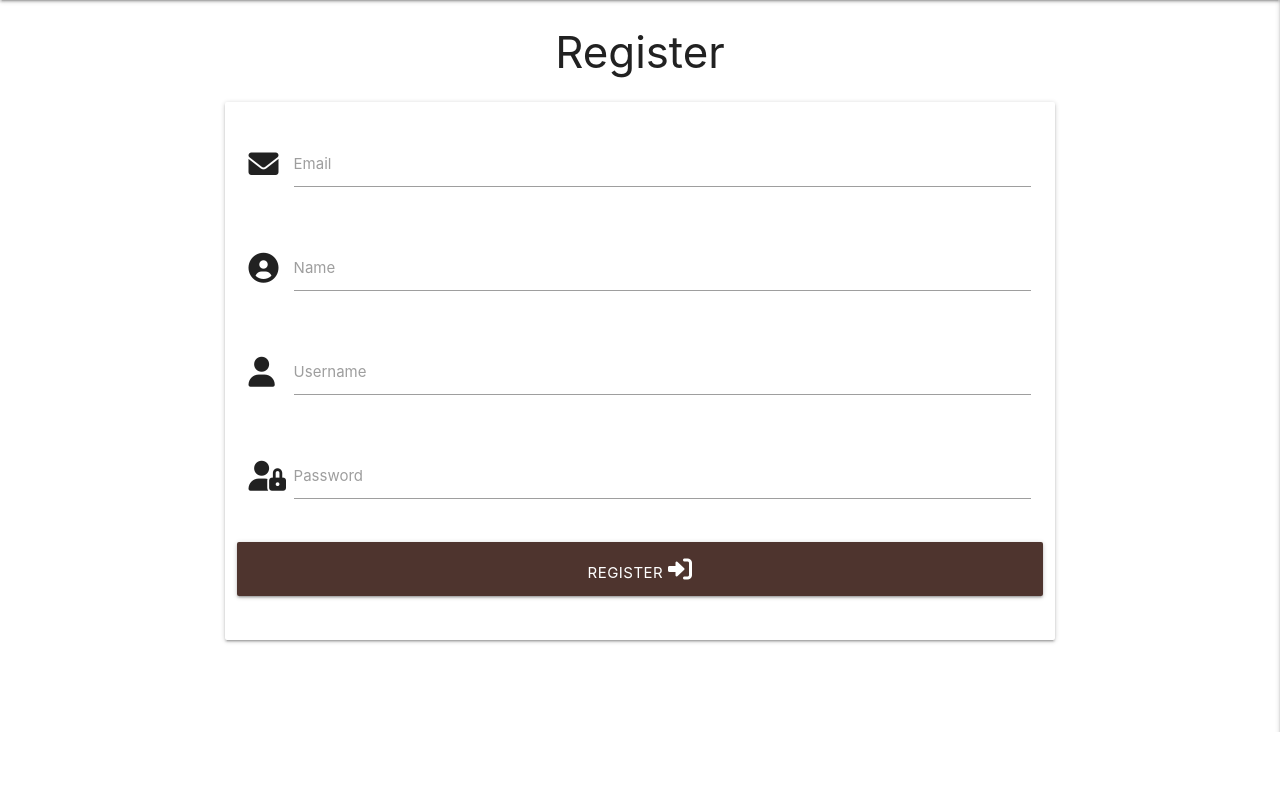
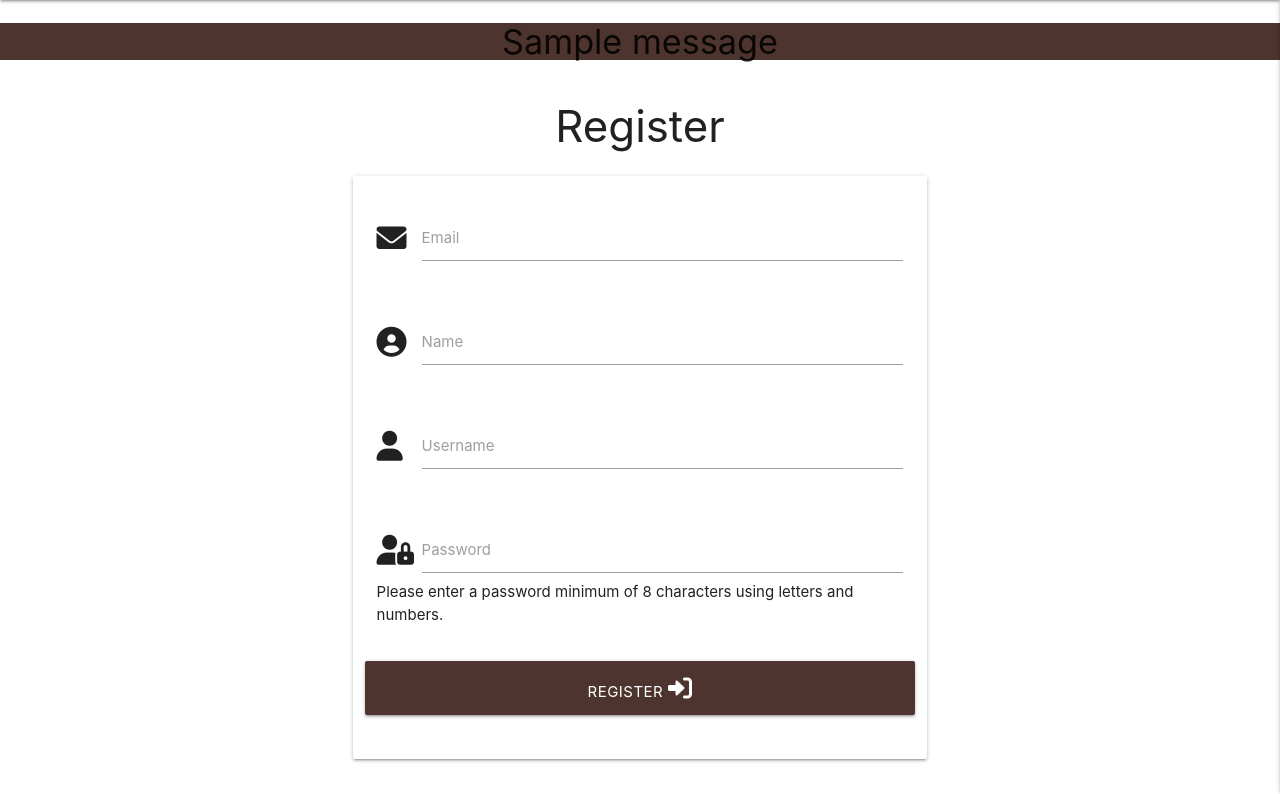
Before and after one commit to suzybee1987/the-book-nook-project, a Flask app: page /register in a window 1280 px wide. Shown: the part 68-862 px from the top of the page. Before the commit the page ends 800 px from the top, so only its background shows below. Run offline with Flask 2, Linux system fonts and the light colour scheme; one stand-in notice (Sample message) is shown; some libraries are stand-ins or nearby versions.

Commit message:
Dev: add register functionality

```diff
--- a/app.py
+++ b/app.py
@@ -28,6 +28,34 @@ def get_reviews():
 
 @app.route("/register", methods=["GET", "POST"])
 def register():
+    if request.method == "POST":
+        # check if username already exists
+        existing_user = mongo.db.users.find_one(
+            {"username": request.form.get("username").lower()})
+
+        if existing_user:
+            # change the flash to toast?
+            flash("Username already exists, change this to toast")
+            return redirect(url_for("register"))
+
+# in Mini Project | Putting It All Together  User Authentication
+# Adding Registration Functionality video
+# Tim says if you want a confirm password you should do it
+# before this dictionary
+
+        register = {
+            "name": request.form.get("name").capitalize(),
+            "email": request.form.get("email").lower(),
+            "username": request.form.get("username").lower(),
+            # as a challenge can change the hash and salt method for project
+            "password": generate_password_hash(request.form.get("password"))
+        }
+        mongo.db.users.insert_one(register)
+
+        # put new user in to session using session cookie
+        # add user's name to flash method
+        session["user"] = request.form.get("username").lower()
+        flash("Registration successful!")
     return render_template("register.html")
 
 
--- a/static/css/style.css
+++ b/static/css/style.css
@@ -35,3 +35,20 @@ p {
 .review-header {
     color: #eceff1;
 }
+
+.flashes h4 {
+    list-style: 2;
+}
+
+/* sass from materialize for input fields  */
+   /* valid color */
+   .input-field input[type=text].valid {
+       border-bottom: 1px solid #4e342e;
+       box-shadow: 0 1px 0 0 #000;
+   }
+
+   /* invalid color */
+   .input-field input[type=text].invalid {
+       border-bottom: 1px solid #ff1744;
+       box-shadow: 0 1px 0 0 #000;
+   }
--- a/templates/base.html
+++ b/templates/base.html
@@ -51,8 +51,24 @@
         </ul>
     </header>
 
-    {% block content %}
-    {% endblock %}
+<section>
+    <!-- Flash messages -->
+    {% with messages = get_flashed_messages() %}
+        {% if messages %}
+            {% for message in messages %}
+             <div class="row flashes">
+                 <h4 class="brown darken-3 center-align">{{ message }}</h4>
+             </div>
+            {% endfor %}
+        {% endif %}
+    {% endwith %}
+
+</section>
+
+    <main class="container">
+        {% block content %}
+        {% endblock %}
+    </main>
 
     <script src="https://code.jquery.com/jquery-3.6.0.min.js"
         integrity="sha256-/xUj+3OJU5yExlq6GSYGSHk7tPXikynS7ogEvDej/m4=" crossorigin="anonymous"></script>
--- a/templates/register.html
+++ b/templates/register.html
@@ -8,29 +8,30 @@
             <div class="row">
                 <div class="input-field col s12">
                     <i class="fa-solid fa-envelope prefix"></i>
-                    <input id="email" name="email" type="text" class="validate">
+                    <input id="email" name="email" type="text" class="validate" required>
                     <label for="email">Email</label>
                 </div>
             </div>
             <div class="row">
                 <div class="input-field col s12">
                     <i class="fa-solid fa-circle-user prefix"></i>
-                    <input id="name" name="name" type="text" class="validate">
+                    <input id="name" name="name" type="text" class="validate" required>
                     <label for="name">Name</label>
                 </div>
             </div>
             <div class="row">
                 <div class="input-field col s12">
                     <i class="fa-solid fa-user prefix"></i>
-                    <input id="username" name ="username" type="text" class="validate">
+                    <input id="username" name ="username" type="text" pattern="^[a-zA-Z0-9]{8,20}$" class="validate" minlength="5" maxlength="20" required>
                     <label for="username">Username</label>
                 </div>
             </div>
             <div class="row">
                 <div class="input-field col s12">
                     <i class="fa-solid fa-user-lock prefix"></i>
-                    <input id="password" name="password" type="password" class="validate">
+                    <input id="password" name="password" type="password" minlength="8" maxlength="20" pattern="^[a-zA-Z0-9]{8,20}$" class="validate" required>
                     <label for="password">Password</label>
+                    <span>Please enter a password minimum of 8 characters using letters and numbers.</span>
                 </div>
             </div>
             <div class="row">
```
